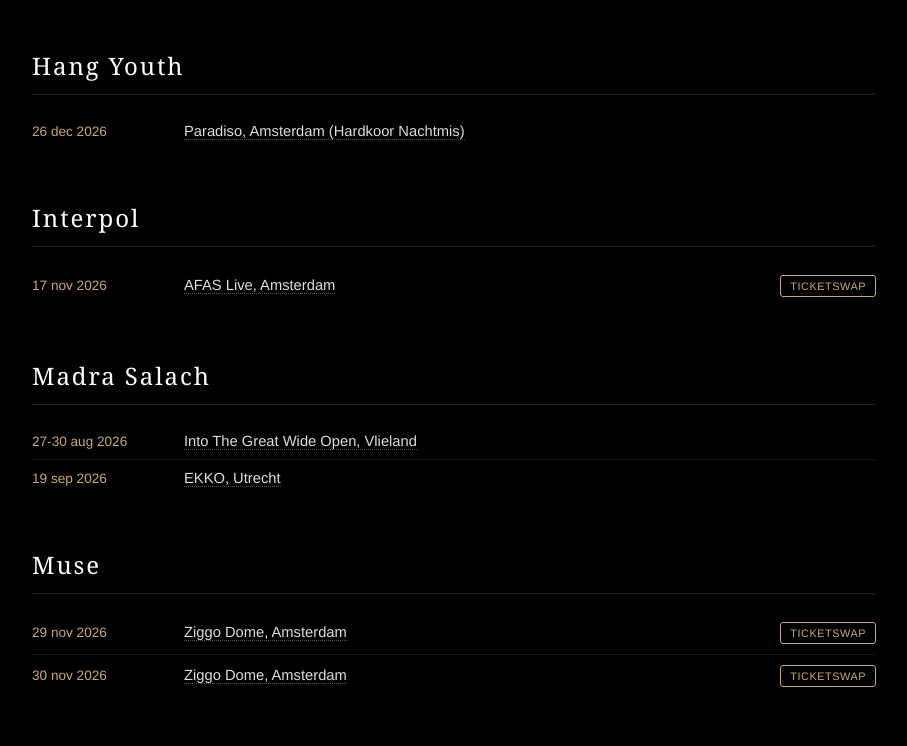
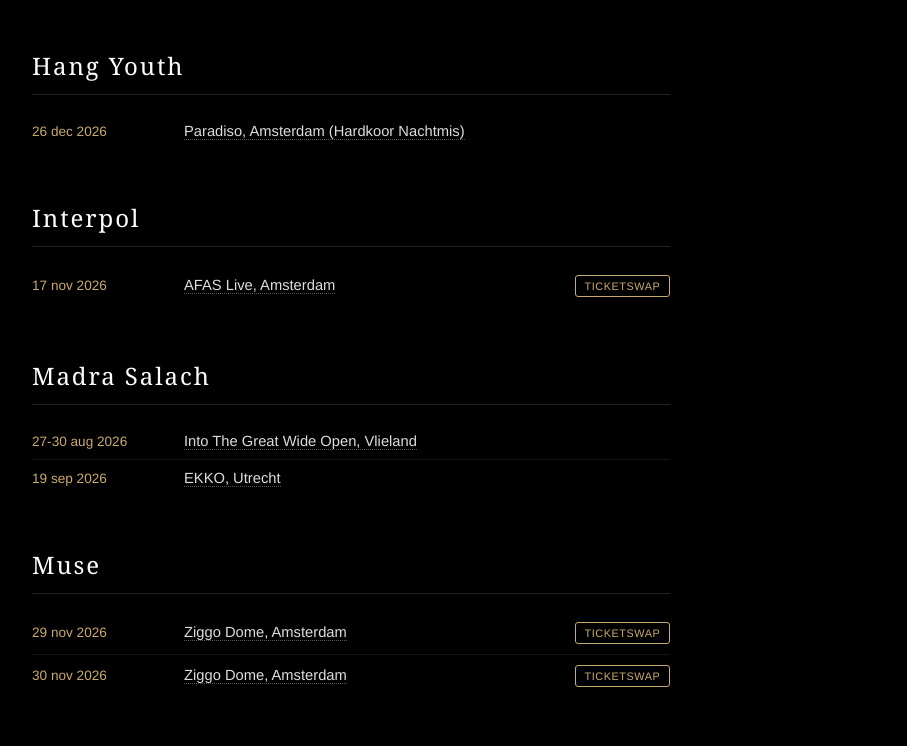
Before and after one commit to s-m-a-r-t-ism/NL-Concert-Watch-MZ, a plain HTML site: page index.html in a window 1280 px wide. Shown: the part 808-1554 px from the top of the page, without its empty margins (186-1093 px from the left). Drawn offline with Linux system fonts and the light colour scheme.

Commit message:
Position TicketSwap button close to text: half-overlap in A-Z, snug gap in Timeline

```diff
--- a/index.html
+++ b/index.html
@@ -45,6 +45,7 @@
   .sort-btn:hover { background: rgba(201, 169, 110, .15); }
   .sort-btn.active { background: var(--gold); color: #000; }
   main { max-width: 900px; margin: 0 auto; padding: 64px 28px 120px; }
+  #list { max-width: 100%; }
   .meta {
     font-family: 'Helvetica Neue', Arial, sans-serif;
     font-size: .78rem; color: #666; text-align: center; margin-bottom: 64px;
@@ -179,9 +180,7 @@
       }
 
       listEl.innerHTML = sortMode === 'date' ? renderTimeline(upcoming) : renderAlpha(upcoming);
-
-      if (sortMode === 'date') alignTimeline(metaEl, listEl);
-      else resetTimelineAlignment(listEl);
+      layoutList(metaEl, listEl);
     }
 
     function measureNaturalWidth(el) {
@@ -196,37 +195,52 @@
       return width;
     }
 
-    function resetTimelineAlignment(listEl) {
-      document.querySelector('main').style.maxWidth = '';
-      listEl.style.paddingLeft = '';
-    }
-
-    // Lines up the ARTIST NAME (start of .show-venue, after the date column)
-    // with the left edge of the centered meta line above it. Both texts change
-    // length week to week, so this is recomputed from actual measurements
-    // rather than a fixed pixel value — it relies on the fact that the
-    // centered meta text's midpoint always sits at the page center regardless
-    // of main's width, so main's width is the only free variable needed to
-    // solve for both the correct indent and enough room to avoid wrapping.
-    function alignTimeline(metaEl, listEl) {
+    // Two things happen here, both recomputed from actual measurements
+    // (never fixed pixel values) since the meta text and show list both
+    // change length week to week:
+    //  1. #list is sized to hug its widest row (date + venue + TicketSwap
+    //     button) instead of stretching full-width, so the button sits right
+    //     after the text instead of drifting off to the container's edge —
+    //     in both A-Z and Timeline mode, at any viewport width.
+    //  2. In Timeline mode only, the artist name (start of .show-venue) is
+    //     also lined up with the left edge of the centered meta line above —
+    //     relies on the fact that centered text's midpoint always sits at the
+    //     page center regardless of main's width, so main's width is the only
+    //     free variable needed to solve for both the indent and enough room
+    //     to avoid wrapping.
+    function layoutList(metaEl, listEl) {
       const main = document.querySelector('main');
-      resetTimelineAlignment(listEl);
-
       const BASE_MW = 900, PADDING = 28, DATE_COL = 136, GAP = 16, BUFFER = 12;
 
-      if (window.innerWidth < BASE_MW + 80) return; // too narrow to bother — plain layout is fine here
+      const rows = Array.from(listEl.querySelectorAll('.show'));
 
-      const metaWidth = measureNaturalWidth(metaEl);
-      const venues = Array.from(listEl.querySelectorAll('.show-venue'));
-      const maxVenueWidth = venues.reduce((max, v) => Math.max(max, measureNaturalWidth(v)), 0);
+      // A-Z mode: let the TicketSwap button overlap half its own width over
+      // the end of the widest entry's text, instead of sitting a full gap
+      // after it (Timeline mode keeps the plain gap, by request).
+      const buttons = Array.from(listEl.querySelectorAll('.ts-btn'));
+      if (sortMode === 'alpha' && buttons.length) {
+        const btnWidth = measureNaturalWidth(buttons[0]);
+        const overlap = -(GAP + btnWidth / 2) + 'px';
+        buttons.forEach(btn => { btn.style.marginLeft = overlap; });
+      } else {
+        buttons.forEach(btn => { btn.style.marginLeft = ''; });
+      }
 
-      const neededVenue = maxVenueWidth + BUFFER;
-      const minMW = 2 * (neededVenue + PADDING) - metaWidth;
-      const mw = Math.max(BASE_MW, minMW);
-      const indent = Math.max(0, mw / 2 - PADDING - metaWidth / 2 - DATE_COL - GAP);
+      const maxRowWidth = rows.reduce((max, r) => Math.max(max, measureNaturalWidth(r)), 0);
 
-      main.style.maxWidth = mw + 'px';
-      listEl.style.paddingLeft = indent + 'px';
+      let indent = 0;
+      if (sortMode === 'date' && rows.length && window.innerWidth >= BASE_MW + 80) {
+        const metaWidth = measureNaturalWidth(metaEl);
+        const minMW = 2 * (maxRowWidth + BUFFER - DATE_COL - GAP + PADDING) - metaWidth;
+        const mw = Math.max(BASE_MW, minMW);
+        indent = Math.max(0, mw / 2 - PADDING - metaWidth / 2 - DATE_COL - GAP);
+        main.style.maxWidth = mw + 'px';
+      } else {
+        main.style.maxWidth = '';
+      }
+
+      listEl.style.paddingLeft = indent ? indent + 'px' : '';
+      listEl.style.width = rows.length ? (indent + maxRowWidth + BUFFER) + 'px' : '';
     }
   </script>
 </body>
```
